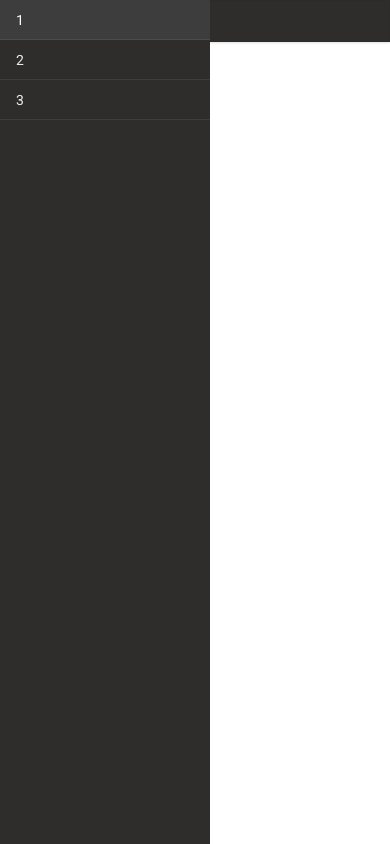
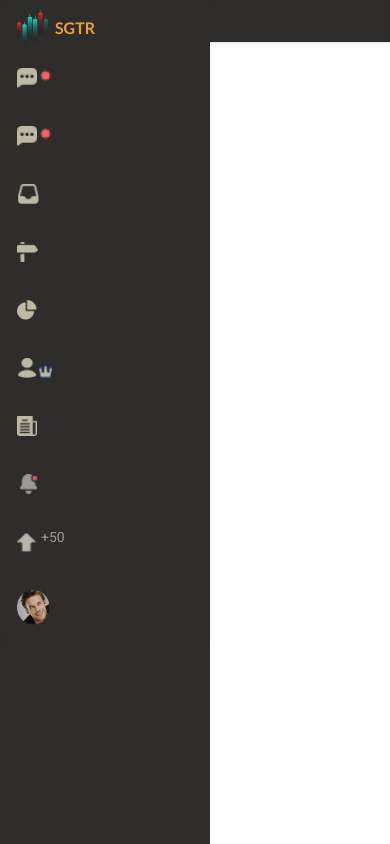
Before and after one commit to thutasann/angular-test, an Angular app: page / in a window 390 px wide. Built offline with nearby package versions, Linux system fonts and the light colour scheme.

Commit message:
UI: responsive side navbar

```diff
--- a/src/app/navbar/navbar.component.css
+++ b/src/app/navbar/navbar.component.css
@@ -59,3 +59,24 @@
   width: 35px;
   height: 35px;
 }
+
+/* vertical menu */
+.vertical-menu {
+  display: flex;
+  flex-direction: column;
+  align-items: flex-start;
+  row-gap: 13px;
+}
+.vertical-menu > a {
+  width: 100%;
+  height: 45px;
+}
+.vertical-menu > a > div,
+.vertical-menu > a > img {
+  margin-top: 3px;
+}
+
+.vertical-menu > a > .ellipse,
+.vertical-menu > a > .crown {
+  left: 18%;
+}
--- a/src/app/navbar/navbar.component.html
+++ b/src/app/navbar/navbar.component.html
@@ -62,7 +62,7 @@
   <div class="tablet mobile only row">
     <div class="column">
       <div class="ui menu">
-        <a id="mobile_item" class="item"
+        <a id="mobile_item" (click)="toggleSidebar()" class="item"
           ><i class="bars icon" style="color: white"></i
         ></a>
       </div>
@@ -71,19 +71,59 @@
 </div>
 
 <!-- mobile sidebar -->
-<div class="ui visible sidebar inverted vertical menu">
-  <a class="item"> 1 </a>
-  <a class="item"> 2 </a>
-  <a class="item"> 3 </a>
+<div class="ui sidebar inverted vertical menu" [class.visible]="isSidebarOpen">
+  <div class="column">
+    <div class="ui menu vertical-menu">
+      <a class="item" style="margin-right: 30px">
+        <div class="logo" (click)="toggleSidebar()">
+          <img src="../../assets/icons/logo.png" alt="" srcset="" />
+          <h1>SGTR</h1>
+        </div>
+      </a>
+      <a class="item">
+        <img
+          class="ellipse"
+          src="../../assets/icons/messages/Ellipse 222.png"
+        />
+        <img src="../../assets/icons/messages/Subtract.png" />
+      </a>
+      <a class="item">
+        <img
+          class="ellipse"
+          src="../../assets/icons/messages/Ellipse 222.png"
+        />
+        <img src="../../assets/icons/messages/Subtract.png" />
+      </a>
+      <a class="item">
+        <img src="../../assets/icons/mail.png" />
+      </a>
+      <a class="item">
+        <img src="../../assets/icons/point.png" />
+      </a>
+      <a class="item">
+        <img src="../../assets/icons/pie-chart.png" />
+      </a>
+      <a class="item">
+        <img
+          class="crown"
+          src="../../assets/icons/person-with-crown/crown.png"
+        />
+        <img src="../../assets/icons/person-with-crown/person.png" />
+      </a>
+      <a class="item">
+        <img src="../../assets/icons/news-q.png" />
+      </a>
+      <a class="item">
+        <img src="../../assets/icons/noti.png" />
+      </a>
+      <a class="item">
+        <img src="../../assets/icons/arrow-up.png" />
+        <span class="up-count">+50</span>
+      </a>
+      <a class="item">
+        <img src="../../assets/icons/person.png" class="person" />
+      </a>
+    </div>
+  </div>
 </div>
 <div class="dimmed pusher">content</div>
-
-<script type="application/javascript">
-  $('.ui.sidebar').sidebar('toggle').sidebar('attach events', '#mobile_item')
-  // $('.ui.sidebar')
-  //   .sidebar({
-  //     context: $('.ui.pushable.segment'),
-  //     transition: 'overlay',
-  //   })
-  //   .sidebar('attach events', '#mobile_item')
-</script>
--- a/src/app/navbar/navbar.component.ts
+++ b/src/app/navbar/navbar.component.ts
@@ -1,10 +1,32 @@
-import { Component } from '@angular/core';
+import { AfterViewInit, ChangeDetectorRef, Component } from '@angular/core'
+import { BreakpointObserver } from '@angular/cdk/layout'
 
 @Component({
   selector: 'app-navbar',
   templateUrl: './navbar.component.html',
-  styleUrls: ['./navbar.component.css']
+  styleUrls: ['./navbar.component.css'],
 })
-export class NavbarComponent {
+export class NavbarComponent implements AfterViewInit {
+  isSidebarOpen = false
 
+  constructor(
+    private observer: BreakpointObserver,
+    private dir: ChangeDetectorRef
+  ) {}
+
+  toggleSidebar() {
+    this.isSidebarOpen = !this.isSidebarOpen
+  }
+
+  ngAfterViewInit(): void {
+    this.isSidebarOpen = true
+    this.observer.observe(['(max-width:800px)']).subscribe(res => {
+      if (res?.matches) {
+        this.isSidebarOpen = true
+      } else {
+        this.isSidebarOpen = false
+      }
+    })
+    this.dir.detectChanges()
+  }
 }
```
